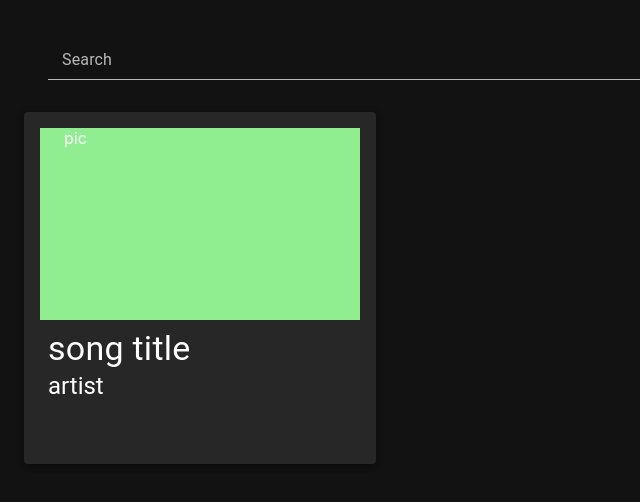
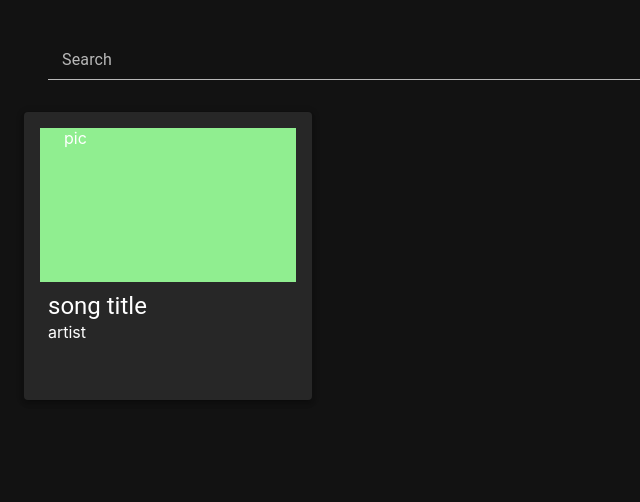
Before and after one commit to tna113/spotifywfriends, a React (Create React App) app in the folder client/: page / in a window 1280 px wide. Shown: the top 502 px of the page, without its empty margins (0-640 px from the left). Built offline with nearby package versions, Linux system fonts and the light colour scheme.

Commit message:
song card fix

```diff
--- a/client/src/components/SongCard.jsx
+++ b/client/src/components/SongCard.jsx
@@ -2,8 +2,8 @@ import React from "react";
 import { Container, Paper, Stack, Typography } from "@mui/material";
 
 const songCardStyles = {
-  height: '20em',
-  width: '20em',
+  height: '16em',
+  width: '16em',
   padding: '1em'
 }
 
@@ -15,8 +15,8 @@ export default function SongCard({title,artist}) {
         </Container>
 
         <Stack direction="column" padding={1}>
-          <Typography variant="h4">{title}</Typography>
-          <Typography variant="h5">{artist}</Typography>
+          <Typography variant="h5">{title}</Typography>
+          <Typography variant="body">{artist}</Typography>
         </Stack>
     </Paper>
   );
```
